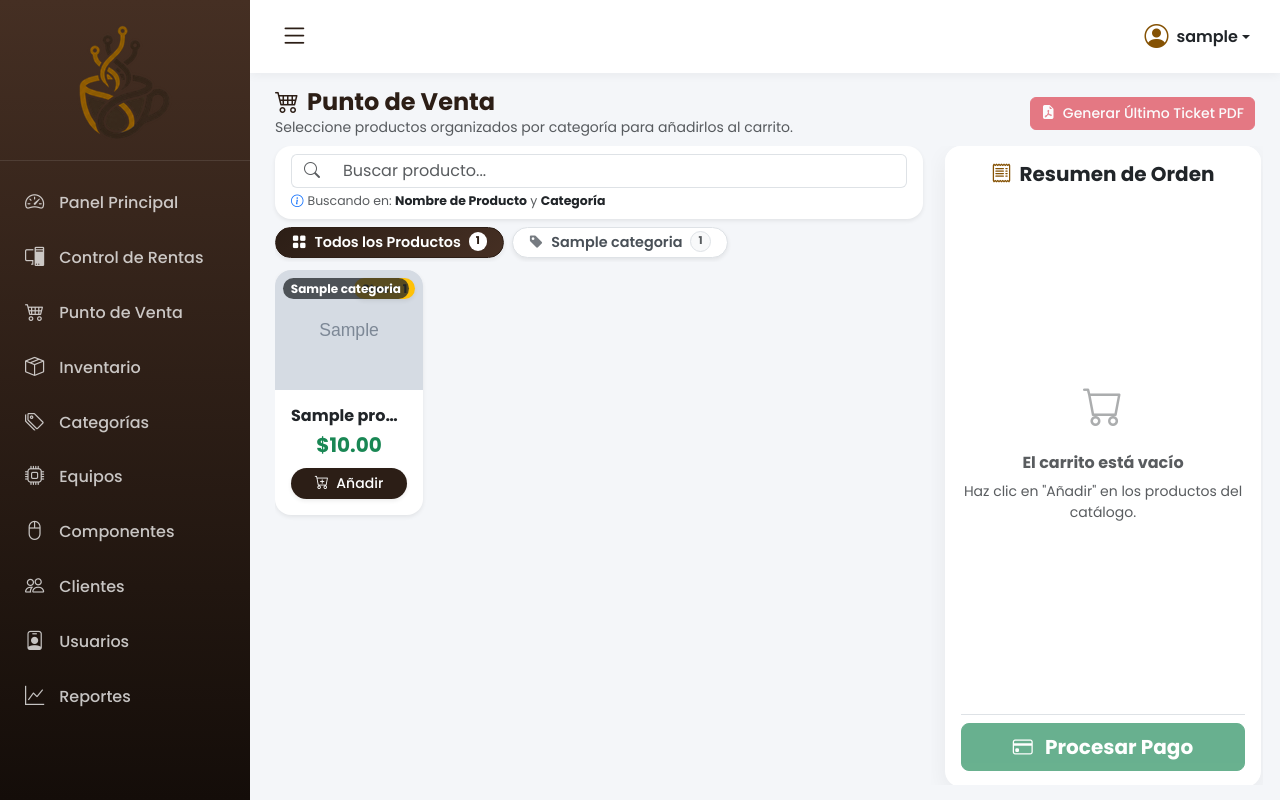
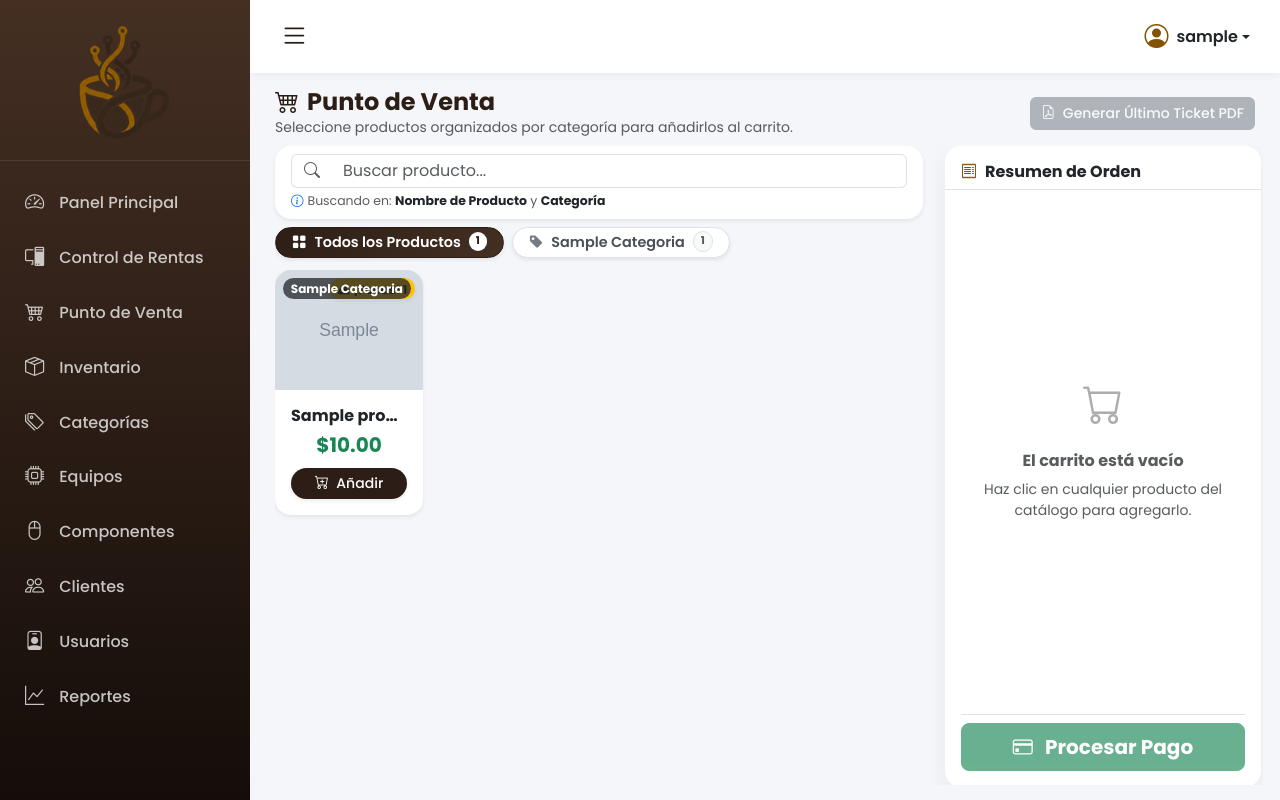
Before and after one commit to CyberCafe-System/cybercafe-pos-web, a Django app: page /pos/ in a window 1280 px wide. Run offline with Django 5.2, Linux system fonts and the light colour scheme; a user stored in the database is signed in; tables that the repository leaves empty hold one stand-in row (values such as "Sample post"); grey boxes marked "Sample" are stand-in pictures; parts of the project's set-up code (start-up, migrations or seed data) failed here and were passed over.

Commit message:
fix(pos): se actualizo el POS con arreglos en los detalles

```diff
--- a/config/urls.py
+++ b/config/urls.py
@@ -50,7 +50,9 @@ urlpatterns = [
 
     # POS
     path('agregar_carrito/', pos_views.agregar_carrito, name='agregar_carrito'),
+    path('actualizar_cantidad_carrito/', pos_views.actualizar_cantidad_carrito, name='actualizar_cantidad_carrito'),
     path('quitar_carrito/', pos_views.quitar_carrito, name='quitar_carrito'),
+    path('limpiar_carrito/', pos_views.limpiar_carrito, name='limpiar_carrito'),
     path('procesar_venta/', pos_views.procesar_venta, name='procesar_venta'),
     path('ticket_pdf/', pos_views.ticket_pdf, name='ticket_pdf'),
     path('ticket_pdf/<int:venta_id>/', pos_views.ticket_pdf, name='ticket_pdf_venta'),
--- a/pos_app/views.py
+++ b/pos_app/views.py
@@ -216,7 +216,7 @@ def pos(request):
     # Organizar por categorías
     categorias_dict = {}
     for p in productos:
-        cat_nom = p.categoria.nombre if p.categoria else 'General'
+        cat_nom = p.categoria.nombre.strip().title() if p.categoria else 'General'
         if cat_nom not in categorias_dict:
             categorias_dict[cat_nom] = []
         categorias_dict[cat_nom].append(p)
@@ -271,11 +271,47 @@ def agregar_carrito(request):
 
 @login_required
 @cajero_o_admin_required
+def actualizar_cantidad_carrito(request):
+    if request.method == 'POST':
+        producto_id = str(request.POST.get('producto_id'))
+        accion = request.POST.get('accion')
+        producto = get_object_or_404(Producto, pk=producto_id, activo=True)
+        carrito = _obtener_carrito(request)
+        actual = carrito.get(producto_id, 0)
+
+        if accion == 'incrementar':
+            if actual + 1 > producto.cantidad:
+                messages.error(
+                    request,
+                    f'Inventario insuficiente de "{producto.nombre}" (disponible: {producto.cantidad}).',
+                )
+            else:
+                carrito[producto_id] = actual + 1
+        elif accion == 'decrementar':
+            if actual - 1 <= 0:
+                carrito.pop(producto_id, None)
+            else:
+                carrito[producto_id] = actual - 1
+        request.session['carrito'] = carrito
+    return redirect('pos')
+
+
+@login_required
+@cajero_o_admin_required
 def quitar_carrito(request):
     if request.method == 'POST':
         carrito = _obtener_carrito(request)
         carrito.pop(str(request.POST.get('producto_id')), None)
         request.session['carrito'] = carrito
+    return redirect('pos')
+
+
+@login_required
+@cajero_o_admin_required
+def limpiar_carrito(request):
+    if request.method == 'POST':
+        request.session['carrito'] = {}
+        messages.info(request, 'El carrito ha sido vaciado.')
     return redirect('pos')
 
 
--- a/templates/pos/pos.html
+++ b/templates/pos/pos.html
@@ -8,12 +8,12 @@
         <p class="text-muted small mb-0">Seleccione productos organizados por categoría para añadirlos al carrito.</p>
     </div>
     {% if ultima_venta_id %}
-    <a href="{% url 'ticket_pdf' %}" target="_blank" class="btn btn-danger btn-sm shadow-sm">
-        <i class="bi bi-file-earmark-pdf-fill me-1"></i> Generar Último Ticket PDF
+    <a href="{% url 'ticket_pdf' %}" target="_blank" class="btn btn-secondary btn-sm shadow-sm">
+        <i class="bi bi-file-earmark-pdf me-1"></i> Generar Último Ticket PDF
     </a>
     {% else %}
-    <button class="btn btn-danger btn-sm" disabled>
-        <i class="bi bi-file-earmark-pdf-fill me-1"></i> Generar Último Ticket PDF
+    <button class="btn btn-secondary btn-sm opacity-50" disabled>
+        <i class="bi bi-file-earmark-pdf me-1"></i> Generar Último Ticket PDF
     </button>
     {% endif %}
 </div>
@@ -57,7 +57,7 @@
                     class="btn btn-categoria-tab flex-shrink-0 d-flex align-items-center gap-2 px-3 py-1 rounded-pill shadow-sm"
                     data-categoria="{{ cat.nombre|lower }}">
                     <i class="bi bi-tag-fill opacity-75"></i>
-                    <span class="fw-semibold">{{ cat.nombre }}</span>
+                    <span class="fw-semibold text-capitalize">{{ cat.nombre }}</span>
                     <span class="badge rounded-pill bg-light text-muted border">{{ cat.cantidad }}</span>
                 </button>
                 {% endfor %}
@@ -72,29 +72,43 @@
                 <div class="col tarjeta-producto-pos"
                     data-categoria="{{ producto.categoria.nombre|lower|default:'general' }}"
                     data-busqueda="{{ producto.nombre|lower }} {{ producto.categoria.nombre|lower|default:'general' }}">
-                    <div
-                        class="card shadow-sm border-0 h-100 rounded-4 overflow-hidden product-card hover-shadow transition">
+                    <div class="card shadow-sm border-0 h-100 rounded-4 overflow-hidden product-card hover-shadow transition position-relative {% if producto.cantidad == 0 %}opacity-75 bg-light{% endif %}"
+                         style="cursor: {% if producto.cantidad == 0 %}not-allowed{% else %}pointer{% endif %};"
+                         title="{% if producto.cantidad == 0 %}Producto agotado{% else %}Clic para añadir al carrito{% endif %}">
                         <div class="d-flex align-items-center justify-content-center bg-light position-relative"
                             style="height: 120px; overflow: hidden;">
                             {% if producto.imagen %}
                             <img src="/media/{{ producto.imagen }}" class="w-100 h-100 object-fit-cover"
                                 alt="{{ producto.nombre }}"
                                 onerror="this.classList.add('d-none'); this.nextElementSibling.classList.remove('d-none');">
-                            <div class="w-100 h-100 d-none d-flex align-items-center justify-content-center bg-light text-muted">
-                                <i class="bi bi-box-seam fs-1 opacity-50"></i>
+                            <div class="w-100 h-100 d-none d-flex flex-column align-items-center justify-content-center bg-light text-muted">
+                                <i class="bi bi-bag-check fs-2 text-coffee opacity-50 mb-1"></i>
+                                <span style="font-size: 0.7rem;">Sin imagen</span>
                             </div>
                             {% else %}
-                            <div class="w-100 h-100 d-flex align-items-center justify-content-center bg-light text-muted">
-                                <i class="bi bi-box-seam fs-1 opacity-50"></i>
+                            <div class="w-100 h-100 d-flex flex-column align-items-center justify-content-center bg-light text-muted">
+                                <i class="bi bi-bag-check fs-2 text-coffee opacity-50 mb-1"></i>
+                                <span style="font-size: 0.7rem;">Sin imagen</span>
                             </div>
                             {% endif %}
-                            <span
-                                class="position-absolute top-0 end-0 m-2 badge {% if producto.cantidad > 5 %}bg-success{% elif producto.cantidad > 0 %}bg-warning text-dark{% else %}bg-danger{% endif %} rounded-pill shadow-sm">
-                                Stock: {{ producto.cantidad }}
+
+                            <!-- Alerta visual de stock -->
+                            {% if producto.cantidad > 5 %}
+                            <span class="position-absolute top-0 end-0 m-2 badge bg-success rounded-pill shadow-sm">
+                                <i class="bi bi-check2-circle me-1"></i>Stock: {{ producto.cantidad }}
                             </span>
+                            {% elif producto.cantidad > 0 %}
+                            <span class="position-absolute top-0 end-0 m-2 badge bg-warning text-dark rounded-pill shadow-sm fw-bold">
+                                <i class="bi bi-exclamation-triangle-fill me-1"></i>¡Pocas! {{ producto.cantidad }}
+                            </span>
+                            {% else %}
+                            <span class="position-absolute top-0 end-0 m-2 badge bg-danger rounded-pill shadow-sm fw-bold">
+                                <i class="bi bi-x-circle me-1"></i>Agotado
+                            </span>
+                            {% endif %}
+
                             {% if producto.categoria %}
-                            <span
-                                class="position-absolute top-0 start-0 m-2 badge bg-dark bg-opacity-75 rounded-pill small">
+                            <span class="position-absolute top-0 start-0 m-2 badge bg-dark bg-opacity-75 rounded-pill small text-capitalize">
                                 {{ producto.categoria.nombre }}
                             </span>
                             {% endif %}
@@ -102,13 +116,19 @@
                         <div class="card-body text-center p-3 d-flex flex-column">
                             <h6 class="card-title fw-bold mb-1 text-truncate" title="{{ producto.nombre }}">{{ producto.nombre }}</h6>
                             <p class="text-success fw-bold fs-5 mb-2">${{ producto.precio_venta|floatformat:2 }}</p>
-                            <form method="POST" action="{% url 'agregar_carrito' %}" class="mt-auto">
+                            <form method="POST" action="{% url 'agregar_carrito' %}" class="mt-auto form-agregar-producto">
                                 {% csrf_token %}
                                 <input type="hidden" name="producto_id" value="{{ producto.producto_id }}">
                                 <input type="hidden" name="cantidad" value="1">
-                                <button type="submit" class="btn btn-coffee btn-sm w-100 rounded-pill shadow-sm" {% if producto.cantidad == 0 %}disabled{% endif %}>
+                                {% if producto.cantidad == 0 %}
+                                <button type="button" class="btn btn-secondary btn-sm w-100 rounded-pill shadow-sm" disabled>
+                                    <i class="bi bi-x-circle me-1"></i> Agotado
+                                </button>
+                                {% else %}
+                                <button type="submit" class="btn btn-coffee btn-sm w-100 rounded-pill shadow-sm">
                                     <i class="bi bi-cart-plus me-1"></i> Añadir
                                 </button>
+                                {% endif %}
                             </form>
                         </div>
                     </div>
@@ -134,33 +154,68 @@
     <!-- Columna Derecha: Resumen de Orden y Pago con Margen Estilizado -->
     <div class="col-lg-4 d-flex flex-column h-100 overflow-hidden">
         <div class="card shadow-sm border-0 rounded-4 pos-resumen-card d-flex flex-column w-100 overflow-hidden">
-            <div class="card-header bg-white border-bottom-0 pt-3 pb-2 text-center flex-shrink-0">
-                <h5 class="fw-bold mb-0"><i class="bi bi-receipt me-2 text-coffee"></i>Resumen de Orden</h5>
+            <div class="card-header bg-white border-bottom pt-3 pb-2 d-flex justify-content-between align-items-center flex-shrink-0">
+                <h5 class="fw-bold mb-0 fs-6"><i class="bi bi-receipt me-2 text-coffee"></i>Resumen de Orden</h5>
+                {% if items %}
+                <form method="POST" action="{% url 'limpiar_carrito' %}" class="m-0" onsubmit="return confirm('¿Seguro que deseas vaciar el carrito?');">
+                    {% csrf_token %}
+                    <button type="submit" class="btn btn-outline-danger btn-sm py-0 px-2 rounded-pill" style="font-size: 0.75rem;" title="Vaciar todos los productos del carrito">
+                        <i class="bi bi-trash3 me-1"></i> Limpiar Carrito
+                    </button>
+                </form>
+                {% endif %}
             </div>
             <div class="card-body p-3 d-flex flex-column flex-grow-1 overflow-hidden">
                 {% if items %}
                 <div class="order-items-scroll pe-1 flex-grow-1 overflow-y-auto mb-2">
-                    <ul class="list-group list-group-flush">
+                    <div class="d-flex flex-column gap-2">
                         {% for item in items %}
-                        <li class="list-group-item px-0 d-flex justify-content-between align-items-center">
-                            <div class="me-2 text-truncate">
-                                <div class="fw-semibold text-dark text-truncate">{{ item.producto.nombre }}</div>
-                                <small class="text-muted">{{ item.cantidad }} x ${{ item.producto.precio_venta|floatformat:2 }}</small>
+                        <div class="card border rounded-3 p-2 bg-white shadow-xs">
+                            <div class="d-flex justify-content-between align-items-start mb-1">
+                                <span class="fw-semibold text-dark text-truncate me-2" title="{{ item.producto.nombre }}">{{ item.producto.nombre }}</span>
+                                <span class="fw-bold text-success font-monospace">${{ item.subtotal|floatformat:2 }}</span>
                             </div>
-                            <div class="d-flex align-items-center gap-2 flex-shrink-0">
-                                <span class="fw-bold text-dark">${{ item.subtotal|floatformat:2 }}</span>
-                                <form method="POST" action="{% url 'quitar_carrito' %}">
-                                    {% csrf_token %}
-                                    <input type="hidden" name="producto_id" value="{{ item.producto.producto_id }}">
-                                    <button type="submit" class="btn btn-sm btn-outline-danger border-0 rounded-circle"
-                                        title="Quitar">
-                                        <i class="bi bi-trash"></i>
-                                    </button>
-                                </form>
+                            <div class="d-flex justify-content-between align-items-center">
+                                <small class="text-muted">${{ item.producto.precio_venta|floatformat:2 }} c/u</small>
+                                <div class="d-flex align-items-center gap-1">
+                                    <!-- Decrementar (-) -->
+                                    <form method="POST" action="{% url 'actualizar_cantidad_carrito' %}" class="d-inline m-0">
+                                        {% csrf_token %}
+                                        <input type="hidden" name="producto_id" value="{{ item.producto.producto_id }}">
+                                        <input type="hidden" name="accion" value="decrementar">
+                                        <button type="submit" class="btn btn-sm btn-light border py-0 px-2 rounded-2 text-muted fw-bold" style="line-height: 1.4;" title="Restar uno">
+                                            <i class="bi bi-dash"></i>
+                                        </button>
+                                    </form>
+
+                                    <!-- Cantidad actual -->
+                                    <span class="badge bg-light text-dark border px-2 py-1 font-monospace fw-bold" style="min-width: 26px; text-align: center;">
+                                        {{ item.cantidad }}
+                                    </span>
+
+                                    <!-- Incrementar (+) -->
+                                    <form method="POST" action="{% url 'actualizar_cantidad_carrito' %}" class="d-inline m-0">
+                                        {% csrf_token %}
+                                        <input type="hidden" name="producto_id" value="{{ item.producto.producto_id }}">
+                                        <input type="hidden" name="accion" value="incrementar">
+                                        <button type="submit" class="btn btn-sm btn-light border py-0 px-2 rounded-2 text-coffee fw-bold" style="line-height: 1.4;" title="Sumar uno" {% if item.cantidad >= item.producto.cantidad %}disabled{% endif %}>
+                                            <i class="bi bi-plus"></i>
+                                        </button>
+                                    </form>
+
+                                    <!-- Eliminar ítem completo -->
+                                    <form method="POST" action="{% url 'quitar_carrito' %}" class="d-inline m-0 ms-1">
+                                        {% csrf_token %}
+                                        <input type="hidden" name="producto_id" value="{{ item.producto.producto_id }}">
+                                        <button type="submit" class="btn btn-sm btn-outline-danger border-0 py-0 px-1 rounded-2" title="Eliminar del carrito">
+                                            <i class="bi bi-trash"></i>
+                                        </button>
+                                    </form>
+                                </div>
                             </div>
-                        </li>
+                        </div>
                         {% endfor %}
-                    </ul>
+                    </div>
                 </div>
 
                 <div class="pos-resumen-footer mt-auto pt-2 border-top flex-shrink-0">
@@ -185,7 +240,7 @@
                     class="d-flex flex-column align-items-center justify-content-center flex-grow-1 text-center text-muted py-4">
                     <i class="bi bi-cart fs-1 d-block mb-3 text-muted opacity-50"></i>
                     <h6 class="fw-bold">El carrito está vacío</h6>
-                    <p class="small text-muted mb-4">Haz clic en "Añadir" en los productos del catálogo.</p>
+                    <p class="small text-muted mb-4">Haz clic en cualquier producto del catálogo para agregarlo.</p>
                 </div>
                 <div class="pos-resumen-footer mt-auto pt-2 border-top flex-shrink-0">
                     <button class="btn btn-success w-100 py-2 rounded-3 fw-bold fs-5" disabled>
@@ -310,6 +365,22 @@
         box-shadow: 0 4px 12px rgba(44, 30, 22, 0.25);
     }
 
+    .product-card {
+        user-select: none;
+        transition: transform 0.18s cubic-bezier(0.16, 1, 0.3, 1), box-shadow 0.18s cubic-bezier(0.16, 1, 0.3, 1), border-color 0.18s ease;
+    }
+    .product-card:not(.opacity-75):hover {
+        transform: translateY(-3px);
+        box-shadow: 0 10px 22px rgba(0, 0, 0, 0.08) !important;
+        border: 1px solid rgba(133, 82, 4, 0.35) !important;
+    }
+    .product-card:not(.opacity-75):active {
+        transform: scale(0.98);
+    }
+    .shadow-xs {
+        box-shadow: 0 1px 3px rgba(0, 0, 0, 0.05);
+    }
+
     .btn-categoria-tab.active .badge {
         background-color: #ffffff !important;
         color: var(--clr-espresso, #2c1e16) !important;
@@ -324,6 +395,22 @@
         const sinResultados = document.getElementById('sinResultadosPos');
 
         let categoriaSeleccionada = 'todas';
+
+        // Clic en toda la tarjeta de producto para añadir
+        document.querySelectorAll('.tarjeta-producto-pos .product-card').forEach(card => {
+            card.addEventListener('click', function (e) {
+                if (e.target.closest('button') || e.target.closest('a') || e.target.closest('input')) {
+                    return;
+                }
+                const form = this.querySelector('form.form-agregar-producto');
+                if (form) {
+                    const btn = form.querySelector('button[type="submit"]');
+                    if (btn && !btn.disabled) {
+                        form.submit();
+                    }
+                }
+            });
+        });
 
         function aplicarFiltros() {
             const termino = buscadorPos ? buscadorPos.value.trim().toLowerCase() : '';
```
